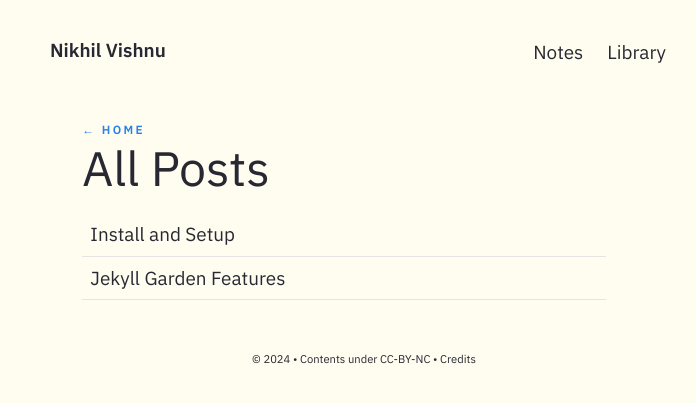
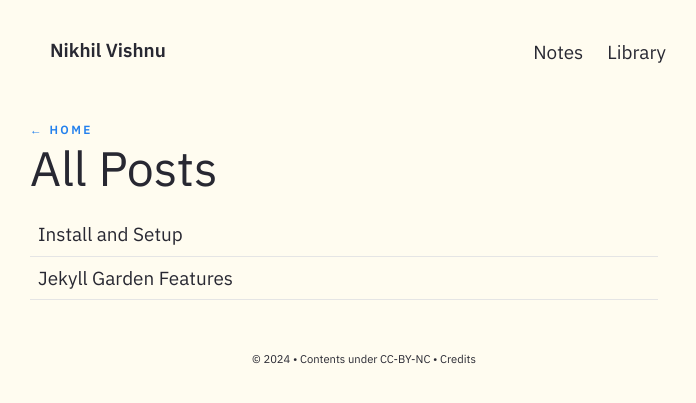
Before and after one commit to nikhilvishnu/nikhilvishnu.github.io, a Jekyll site: the page built from pages/posts.md, in a window 1280 px wide. Shown: the top 403 px of the page, without its empty margins (276-972 px from the left). Built offline with Jekyll 4.4.1, drawn with Linux system fonts in a browser that asks for light colours; comment, search, counter and statistics services are not loaded.

Commit message:
Fixed width

```diff
--- a/_layouts/Post.html
+++ b/_layouts/Post.html
@@ -80,7 +80,7 @@
 <body>
     <main>
         <div class="columns is-centered">
-            <div class="column is-6-widescreen  is-8-desktop is-8-tablet is-12-mobile"> <!-- or whatever class your nav uses -->
+            <div class="column is-6-widescreen is-6-desktop is-8-tablet is-12-mobile">
                 {%- include Nav.html -%}
             </div>
 
@@ -89,13 +89,13 @@
 
             <!-- Homepage Layout-->
             {%- if page.permalink == "/" -%}
-            <div class="column is-6-widescreen  is-8-desktop is-8-tablet is-12-mobile">
+            <div class="column is-6-widescreen  is-6-desktop is-8-tablet is-12-mobile">
                     {%- if site.preferences.homepage.enabled -%}
                             <!--- Show Homepage -->
                             {%- include Homepage.html -%}
                     {%- else -%}
                             <!--- Show Feed Part -->
-                <div class="column is-6-widescreen  is-8-desktop is-8-tablet is-12-mobile">
+                <div class="column is-6-widescreen  is-6-desktop is-8-tablet is-12-mobile">
                             <h5 class="meta-title"><a href="/">← Home</a></h5>
                             <div class="jumbo">{{page.title}}</div>
                             {%- include Content.html -%}
@@ -107,7 +107,7 @@
 
             <!--- Notes Feed Layout-->
             {%- if page.feedformat -%}
-            <div class="column is-6-widescreen  is-8-desktop is-8-tablet is-12-mobile">
+            <div class="column is-6-widescreen  is-6-desktop is-8-tablet is-12-mobile">
                 <h5 class="meta-title"><a href="/">← Home</a></h5>
                     <div class="jumbo">{{page.title}}</div>
                     {%- include Content.html -%}
@@ -145,7 +145,7 @@
 
             <!--- Post Feed Layout-->
             {%- if page.permalink == "/posts" -%}
-            <div class="column is-5-widescreen  is-6-desktop is-8-tablet is-12-mobile">
+            <div class="column is-6-widescreen  is-6-desktop is-8-tablet is-12-mobile">
                 <h5 class="meta-title"><a href="/">← Home</a></h5>
                 <div class="jumbo">{{page.title}}</div>
                     {%- include Content.html -%}
@@ -164,7 +164,7 @@
 
              <!--- Post Layout-->
              {%- if page.content-type == "post"  -%}
-             <div class="column is-5-widescreen  is-6-desktop is-8-tablet is-12-mobile">
+             <div class="column is-6-widescreen  is-6-desktop is-8-tablet is-12-mobile">
                      <div class="note-page-section">
                          <div>
                              {%- if site.preferences.homepage.enabled -%}
@@ -184,7 +184,7 @@
 
             <!--- Static Page Layout-->
             {%- if page.content-type == "static" -%}
-            <div class="column is-5-widescreen  is-6-desktop is-8-tablet is-12-mobile">
+            <div class="column is-6-widescreen  is-6-desktop is-8-tablet is-12-mobile">
                         <div class="jumbo">{{page.title}}</div>
                         {%- include Content.html -%}
                 </div>
```
